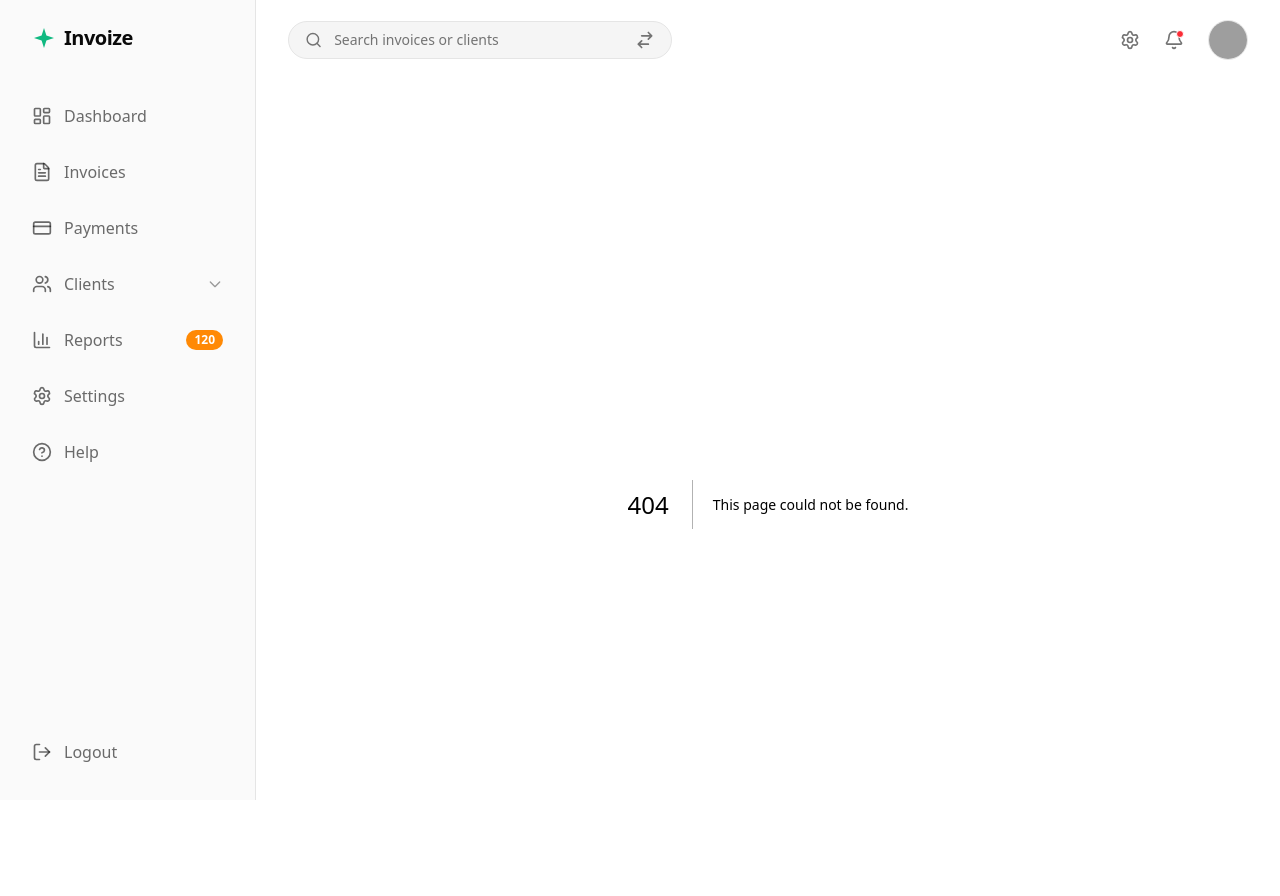
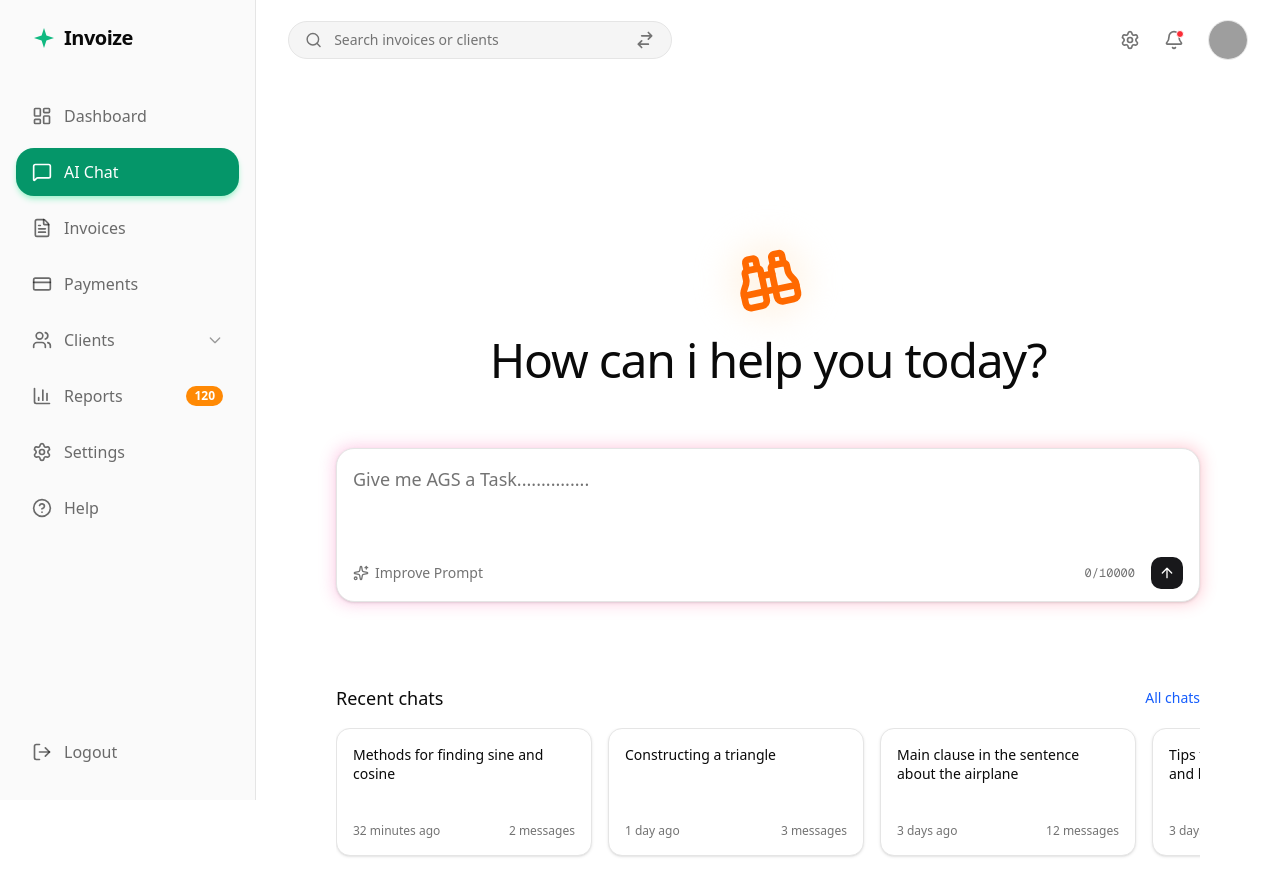
Before and after one commit to renzotjpro/SoloTradies, a Next.js app in the folder smart-invoice-frontend/: page /chat in a window 1280 px wide. Before the commit this address had no page. Shown: the top 896 px of the page. Built offline with nearby package versions, Linux system fonts and the light colour scheme; grey boxes are pictures that could not be loaded.

Commit message:
feat: Implement AI Chat functionality with new components, page, and sidebar navigation.

```diff
--- /dev/null
+++ b/smart-invoice-frontend/src/app/chat/page.tsx
@@ -0,0 +1,5 @@
+import { ChatHome } from "@/components/chat/ChatHome";
+
+export default function ChatPage() {
+    return <ChatHome />;
+}
--- /dev/null
+++ b/smart-invoice-frontend/src/components/chat/ChatHome.tsx
@@ -0,0 +1,21 @@
+import { HeaderGreeting } from "./HeaderGreeting";
+import { PromptInput } from "./PromptInput";
+import { RecentChats } from "./RecentChats";
+
+export function ChatHome() {
+    return (
+        <div className="flex flex-col w-full min-h-screen bg-background">
+            <main className="flex-1 flex flex-col justify-start pt-[10vh]">
+                <HeaderGreeting />
+
+                <div className="mt-8 mb-4">
+                    <PromptInput />
+                </div>
+
+                <div className="mt-auto">
+                    <RecentChats />
+                </div>
+            </main>
+        </div>
+    );
+}
--- /dev/null
+++ b/smart-invoice-frontend/src/components/chat/HeaderGreeting.tsx
@@ -0,0 +1,19 @@
+import { Binoculars } from "lucide-react";
+
+export function HeaderGreeting() {
+    return (
+        <div className="flex flex-col items-center justify-center space-y-6 pt-16 pb-8">
+            {/* Icon Wrapper with a soft glow to match the aesthetic */}
+            <div className="relative flex items-center justify-center">
+                <div className="absolute -inset-2 rounded-full bg-orange-100/50 blur-lg dark:bg-orange-900/20" />
+                <Binoculars
+                    className="relative h-16 w-16 text-orange-500 stroke-[2.5px] -rotate-12"
+                />
+            </div>
+
+            <h1 className="text-3xl md:text-5xl font-medium tracking-tight text-foreground">
+                How can i help you today?
+            </h1>
+        </div>
+    );
+}
--- /dev/null
+++ b/smart-invoice-frontend/src/components/chat/PromptInput.tsx
@@ -0,0 +1,65 @@
+"use client";
+
+import { useState, useRef, useEffect } from "react";
+import { Sparkles, ArrowUp } from "lucide-react";
+import { Button } from "@/components/ui/button";
+
+export function PromptInput() {
+    const [prompt, setPrompt] = useState("");
+    const textareaRef = useRef<HTMLTextAreaElement>(null);
+    const maxChars = 10000;
+
+    // Auto-resize textarea
+    const handleInput = (e: React.ChangeEvent<HTMLTextAreaElement>) => {
+        setPrompt(e.target.value);
+        if (textareaRef.current) {
+            textareaRef.current.style.height = "auto";
+            textareaRef.current.style.height = `${Math.min(textareaRef.current.scrollHeight, 200)}px`;
+        }
+    };
+
+    return (
+        <div className="w-full max-w-4xl mx-auto px-4">
+            <div className="relative group">
+                {/* Glow effect behind the input - pink/magenta shadow as per design */}
+                <div className="absolute -inset-0.5 bg-gradient-to-r from-pink-400 to-rose-400 rounded-2xl blur opacity-30 group-hover:opacity-50 transition duration-500"></div>
+
+                {/* Input Container */}
+                <div className="relative flex flex-col bg-background border rounded-2xl shadow-sm transition-all overflow-hidden focus-within:ring-1 focus-within:ring-pink-400/50 focus-within:border-pink-400/50">
+                    <textarea
+                        ref={textareaRef}
+                        value={prompt}
+                        onChange={handleInput}
+                        placeholder="Give me AGS a Task..............."
+                        className="w-full min-h-[100px] resize-none bg-transparent px-4 pt-4 pb-2 text-foreground placeholder-muted-foreground focus:outline-none text-lg"
+                        maxLength={maxChars}
+                    />
+
+                    {/* Bottom Action Bar */}
+                    <div className="flex items-center justify-between px-4 pb-3 pt-2 text-sm text-muted-foreground">
+                        <button
+                            type="button"
+                            className="flex items-center gap-1.5 hover:text-foreground transition-colors"
+                        >
+                            <Sparkles className="w-4 h-4" />
+                            <span>Improve Prompt</span>
+                        </button>
+
+                        <div className="flex items-center gap-4">
+                            <span className="font-mono text-xs">
+                                {prompt.length}/{maxChars}
+                            </span>
+                            <Button
+                                size="icon"
+                                className="h-8 w-8 rounded-lg bg-zinc-900 hover:bg-zinc-800 text-white dark:bg-white dark:text-black dark:hover:bg-zinc-200"
+                            >
+                                <ArrowUp className="h-4 w-4" />
+                                <span className="sr-only">Submit</span>
+                            </Button>
+                        </div>
+                    </div>
+                </div>
+            </div>
+        </div>
+    );
+}
--- /dev/null
+++ b/smart-invoice-frontend/src/components/chat/RecentChats.tsx
@@ -0,0 +1,40 @@
+import Link from "next/link";
+import { Card } from "@/components/ui/card";
+
+export function RecentChats() {
+    const dummyChats = [
+        { id: 1, title: "Methods for finding sine and cosine", time: "32 minutes ago", msgs: 2 },
+        { id: 2, title: "Constructing a triangle", time: "1 day ago", msgs: 3 },
+        { id: 3, title: "Main clause in the sentence about the airplane", time: "3 days ago", msgs: 12 },
+        { id: 4, title: "Tips for organizing a study day and beyond...", time: "3 days ago", msgs: 4 },
+    ];
+
+    return (
+        <div className="w-full max-w-4xl mx-auto px-4 mt-16 mb-8">
+            <div className="flex items-center justify-between mb-4">
+                <h2 className="text-lg font-medium text-foreground">Recent chats</h2>
+                <Link href="/chats" className="text-sm text-blue-600 hover:underline dark:text-blue-400">
+                    All chats
+                </Link>
+            </div>
+
+            {/* Horizontal scrollable container hiding scrollbar */}
+            <div className="flex gap-4 overflow-x-auto pb-4 snap-x [&::-webkit-scrollbar]:hidden [-ms-overflow-style:none] [scrollbar-width:none]">
+                {dummyChats.map((chat) => (
+                    <Card
+                        key={chat.id}
+                        className="flex-shrink-0 w-64 p-4 rounded-xl cursor-pointer hover:bg-accent hover:border-accent-foreground/20 transition-colors snap-start flex flex-col justify-between min-h-[100px]"
+                    >
+                        <h3 className="text-sm font-medium leading-snug line-clamp-2 mb-4">
+                            {chat.title}
+                        </h3>
+                        <div className="flex items-center justify-between text-xs text-muted-foreground mt-auto">
+                            <span>{chat.time}</span>
+                            <span>{chat.msgs} messages</span>
+                        </div>
+                    </Card>
+                ))}
+            </div>
+        </div>
+    );
+}
--- a/smart-invoice-frontend/src/components/layout/sidebar.tsx
+++ b/smart-invoice-frontend/src/components/layout/sidebar.tsx
@@ -2,12 +2,13 @@
 
 import Link from "next/link";
 import { usePathname } from "next/navigation";
-import { LayoutDashboard, FileText, CreditCard, Users, BarChart3, Settings, HelpCircle, LogOut } from "lucide-react";
+import { LayoutDashboard, FileText, CreditCard, Users, BarChart3, Settings, HelpCircle, LogOut, MessageSquare } from "lucide-react";
 
 export function Sidebar() {
     const pathname = usePathname();
     const navItems = [
         { label: "Dashboard", href: "/", icon: LayoutDashboard },
+        { label: "AI Chat", href: "/chat", icon: MessageSquare },
         { label: "Invoices", href: "/invoices", icon: FileText },
         { label: "Payments", href: "/payments", icon: CreditCard },
         { label: "Clients", href: "/clients", icon: Users, hasDropdown: true },
@@ -38,8 +39,8 @@ export function Sidebar() {
                         key={item.label}
                         href={item.href}
                         className={`flex flex-row items-center justify-between px-4 py-3 rounded-2xl transition-colors ${isActive(item.href)
-                                ? "bg-brand-600 text-white shadow-md shadow-brand-200 dark:shadow-brand-900"
-                                : "text-sidebar-foreground/60 hover:bg-sidebar-accent hover:text-sidebar-foreground"
+                            ? "bg-brand-600 text-white shadow-md shadow-brand-200 dark:shadow-brand-900"
+                            : "text-sidebar-foreground/60 hover:bg-sidebar-accent hover:text-sidebar-foreground"
                             }`}
                     >
                         <div className="flex items-center gap-3">
--- a/smart-invoice-frontend/src/lib/theme-colors.tsx
+++ b/smart-invoice-frontend/src/lib/theme-colors.tsx
@@ -6,7 +6,7 @@ export type ColorThemeName =
   | "emerald"
   | "blue"
   | "purple"
-  | "orange"
+  | "pink"
   | "rose"
   | "slate";
 
@@ -72,19 +72,19 @@ export const colorThemes: Record<
       950: "#3b0764",
     },
   },
-  orange: {
-    label: "Orange",
+  pink: {
+    label: "Pink",
     shades: {
-      50: "#fff7ed",
-      100: "#ffedd5",
-      200: "#fed7aa",
-      400: "#fb923c",
-      500: "#f97316",
-      600: "#ea580c",
-      700: "#c2410c",
-      800: "#9a3412",
-      900: "#7c2d12",
-      950: "#431407",
+      50: "#fdf2f8",
+      100: "#fce7f3",
+      200: "#fbcfe8",
+      400: "#f472b6",
+      500: "#ec4899",
+      600: "#db2777",
+      700: "#be185d",
+      800: "#9d174d",
+      900: "#831843",
+      950: "#500724",
     },
   },
   rose: {
```
Also changed, not shown: 1 other file (tests, documents, lock files or other folders).
